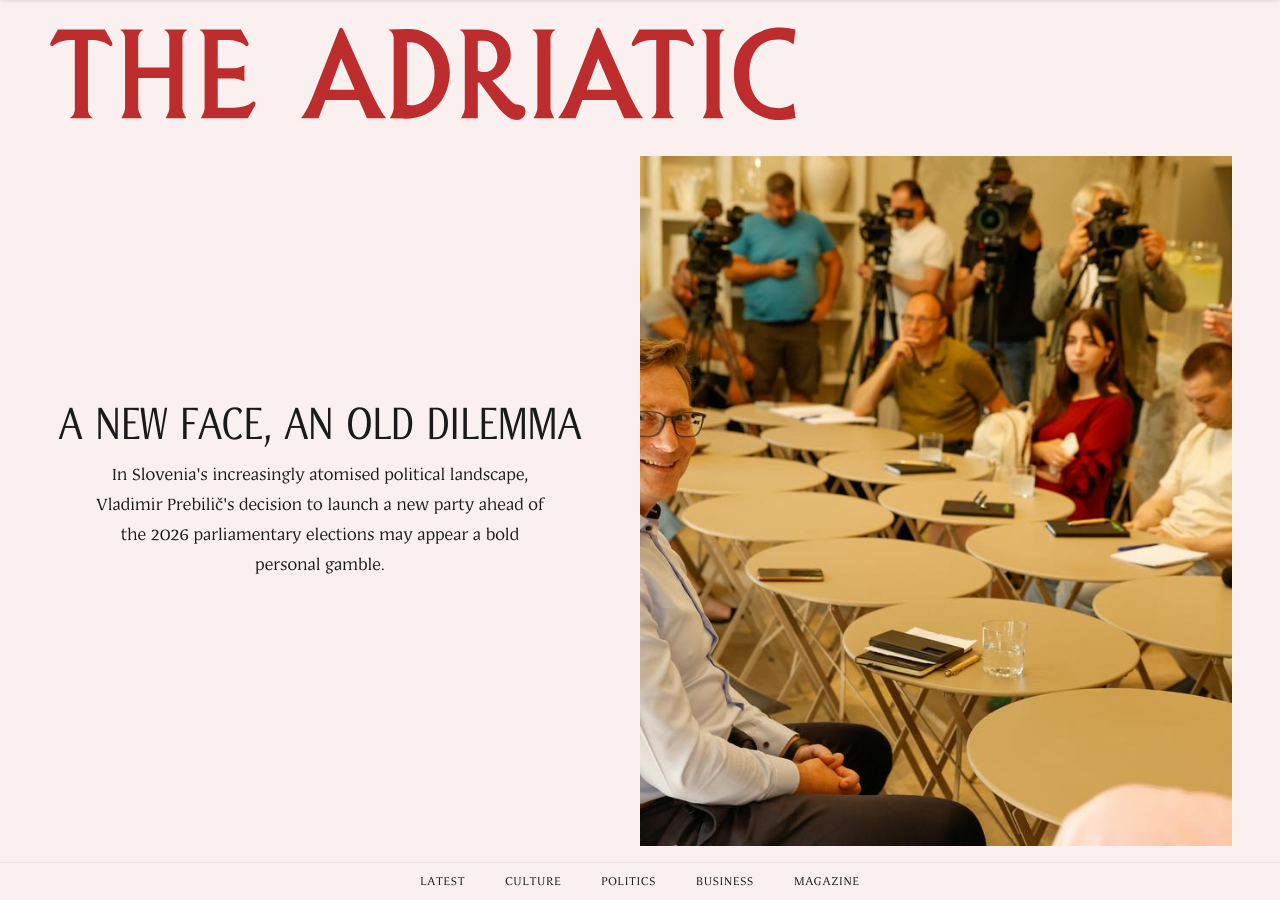
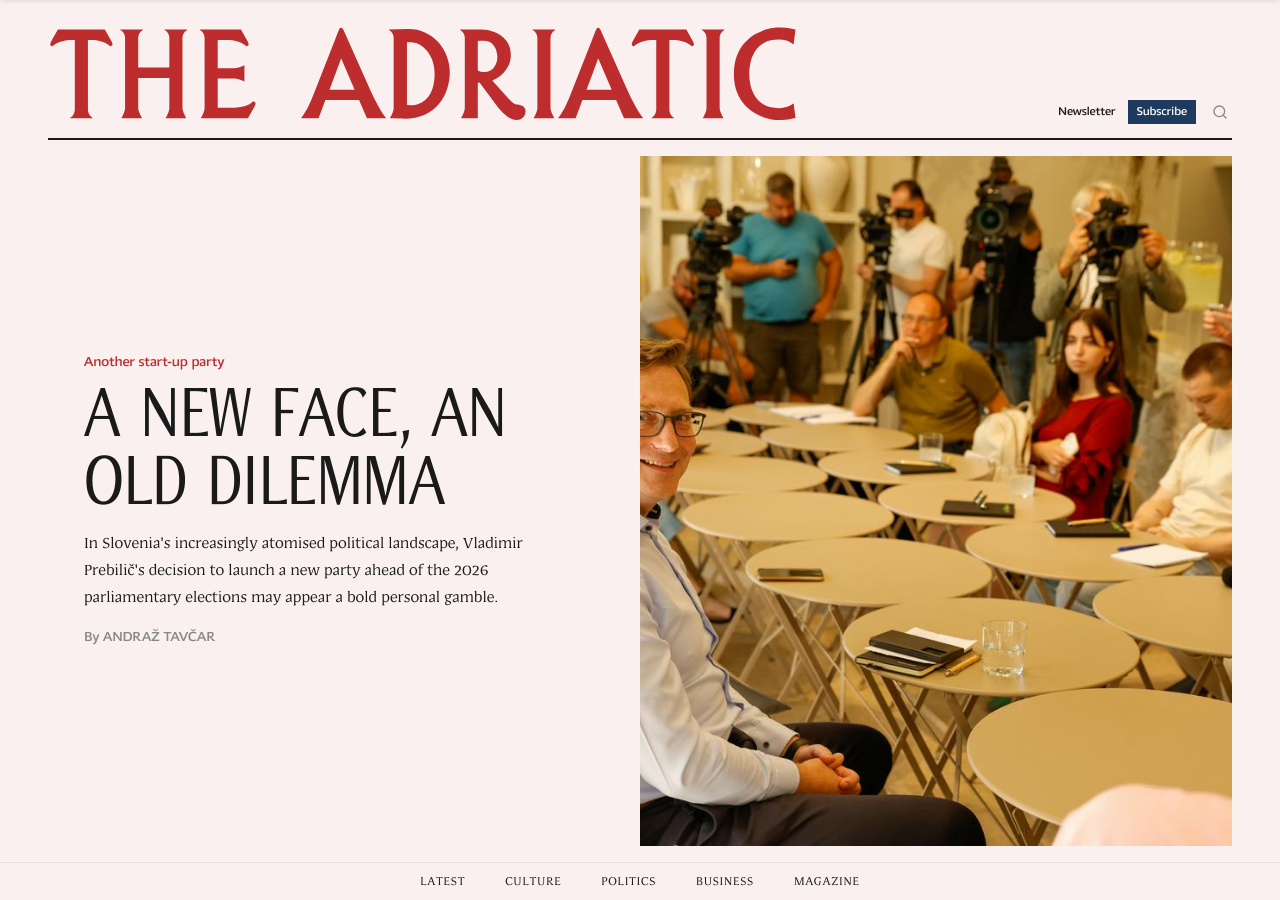
Before and after one commit to tramci/adriatic-website, a Jekyll site: the page built from index.html, in a window 1280 px wide and 900 px high. Built offline with Jekyll 4.4.1, drawn with Linux system fonts in a browser that asks for light colours; nearby versions of some CDN libraries; the list of posts is cut into pages by our own code.

```diff
--- a/_includes/critical-css.html
+++ b/_includes/critical-css.html
@@ -68,13 +68,78 @@
   text-align: left;
   padding: 1.5rem 3rem 1rem;
   position: relative;
+  display: flex;
+  justify-content: space-between;
+  align-items: flex-end;
+}
+
+.masthead::after {
+  content: '';
+  position: absolute;
+  bottom: 0;
+  left: 3rem;
+  right: 3rem;
+  height: 2px;
+  background-color: #1a1a1a;
 }
 
 .masthead-brand {
   display: flex;
   align-items: center;
-  justify-content: space-between;
   position: relative;
+}
+
+.masthead-actions {
+  display: flex;
+  align-items: center;
+  gap: 0.75rem;
+}
+
+.masthead-newsletter-label {
+  font-family: 'SajJY', Verdana, sans-serif;
+  font-size: 0.75rem;
+  font-weight: 700;
+  color: #1a1a1a;
+  text-decoration: none;
+  transition: color 0.2s ease;
+}
+
+.masthead-newsletter-label:hover {
+  color: #bd2d2d;
+  text-decoration: underline;
+}
+
+.masthead-subscribe-btn {
+  font-family: 'SajJY', Verdana, sans-serif;
+  font-size: 0.75rem;
+  font-weight: 700;
+  color: #ffffff;
+  background-color: #1e3a5f;
+  padding: 3px 9px;
+  text-decoration: none;
+  transition: background-color 0.2s ease;
+}
+
+.masthead-subscribe-btn:hover {
+  background-color: #152a45;
+}
+
+.masthead-search {
+  color: #888888;
+  padding: 0.25rem;
+  display: flex;
+  align-items: center;
+  justify-content: center;
+  transition: color 0.2s ease;
+}
+
+.masthead-search:hover {
+  color: #1a1a1a;
+}
+
+.masthead-search svg {
+  width: 16px;
+  height: 16px;
 }
 
 .site-title {
--- a/_layouts/default.html
+++ b/_layouts/default.html
@@ -80,6 +80,16 @@
     <div class="masthead-brand">
       <a href="{{ site.baseurl }}/" class="site-title" aria-label="The Adriatic">
         <img src="{{ site.baseurl }}/assets/images/branding/THE ADRIATIC.svg" alt="The Adriatic" class="site-title-svg">
+      </a>
+    </div>
+    <div class="masthead-actions">
+      <a href="{{ site.baseurl }}/newsletter/" class="masthead-newsletter-label">Newsletter</a>
+      <a href="{{ site.baseurl }}/subscribe/" class="masthead-subscribe-btn">Subscribe</a>
+      <a href="{{ site.baseurl }}/search/" class="masthead-search" aria-label="Search">
+        <svg xmlns="http://www.w3.org/2000/svg" width="20" height="20" fill="none" viewBox="0 0 24 24" stroke="currentColor" stroke-width="2">
+          <circle cx="11" cy="11" r="8"/>
+          <path stroke-linecap="round" d="M21 21l-4.35-4.35"/>
+        </svg>
       </a>
     </div>
   </header>
--- a/_layouts/home.html
+++ b/_layouts/home.html
@@ -13,13 +13,14 @@
   <section class="hero-section">
     <div class="hero-grid">
       <div class="hero-text">
+        <span class="category-tag">{% if featured_post.category_display %}{{ featured_post.category_display }}{% else %}{{ featured_post.category }}{% endif %}</span>
         <h1 class="hero-headline"><a href="{{ featured_post.url | relative_url }}" class="hero-headline-link">{{ featured_post.title }}</a></h1>
         {% if featured_post.excerpt %}
           <p class="hero-summary">{{ featured_post.excerpt | strip_html | truncate: 220 }}</p>
         {% endif %}
-        <!-- {% if featured_post.author %}
-          <div class="hero-author">By {{ featured_post.author }}</div>
-        {% endif %} -->
+        {% if featured_post.author %}
+          <div class="hero-author">By <span class="hero-author-name">{{ featured_post.author | upcase }}</span></div>
+        {% endif %}
       </div>
       <a href="{{ featured_post.url | relative_url }}" class="hero-image-link">
         <div class="hero-image-wrapper{% if featured_post.image_fullbleed %} fullbleed{% endif %}">
--- a/assets/css/main.css
+++ b/assets/css/main.css
@@ -553,31 +553,34 @@
 }
 
 .hero-text {
-  padding: var(--z-ds-space-xxl) 3rem;
+  padding: var(--z-ds-space-xxl) 1.5rem;
   display: flex;
   flex-direction: column;
   justify-content: center;
-  align-items: center;
-  text-align: center;
+  align-items: flex-start;
+  text-align: left;
   color: #1a1a1a;
+  max-width: 520px;
+  margin-left: auto;
+  margin-right: auto;
 }
 
 .hero-text .category-tag {
   font-family: 'SajJY', Verdana, sans-serif;
-  font-size: var(--z-ds-fontsize-22);
+  font-size: var(--z-ds-fontsize-14);
   font-weight: 700;
-  color: #2a3a50;
+  color: #bd2d2d;
   margin-bottom: var(--z-ds-space-xxxs);
   display: block;
 }
 
 .hero-headline {
   font-family: 'Lado', Arial Narrow, sans-serif;
-  font-size: 3.25rem;
+  font-size: 5rem;
   font-weight: 300;
   color: #1a1a1a;
-  line-height: 1.1;
-  margin: 0 0 var(--z-ds-space-xxxs);
+  line-height: 0.85;
+  margin: 0 0 var(--z-ds-space-xs);
   text-decoration: none;
   text-transform: uppercase;
   display: inline;
@@ -588,19 +591,22 @@
 .hero-summary {
   font-family: 'Adriatic22', Georgia, serif;
   font-weight: 400;
-  font-size: 1.25rem;
+  font-size: 1.125rem;
   color: #1a1a1a;
   line-height: 1.5;
-  margin: 0 0 var(--z-ds-space-m);
-  max-width: 42ch;
+  margin: 0 0 var(--z-ds-space-s);
 }
 
 .hero-author {
-  font-family: 'Adriatic22', Arial, sans-serif;
-  color: #1a1a1a;
-  font-size: var(--z-ds-fontsize-32);
-  font-weight: 400;
-  font-style: italic;
+  font-family: 'SajJY', Verdana, sans-serif;
+  color: #888888;
+  font-size: 0.875rem;
+  font-weight: 700;
+  font-style: normal;
+}
+
+.hero-author-name {
+  text-transform: uppercase;
 }
 
 .hero-image-wrapper {
```
Also changed, not shown: assets/fonts/Habi-BoldItalic_2.woff (added), assets/fonts/Habi-BoldItalic_2.woff2 (added), assets/fonts/Habi-Bold_1.woff (added), assets/fonts/Habi-Bold_1.woff2 (added), assets/fonts/Habi-Italic_1.woff (added), assets/fonts/Habi-Italic_1.woff2 (added), assets/fonts/Habi-LightItalic_1.woff (added), assets/fonts/Habi-LightItalic_1.woff2 (added), assets/fonts/Habi-Light_1.woff (added), assets/fonts/Habi-Light_1.woff2 (added), assets/fonts/Habi-Regular_3.woff (added), assets/fonts/Habi-Regular_3.woff2 (added).
